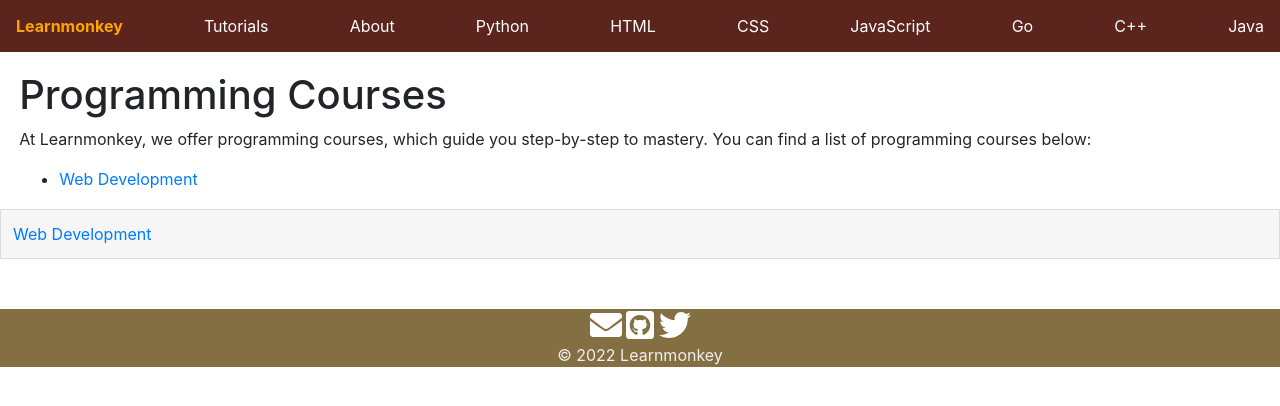
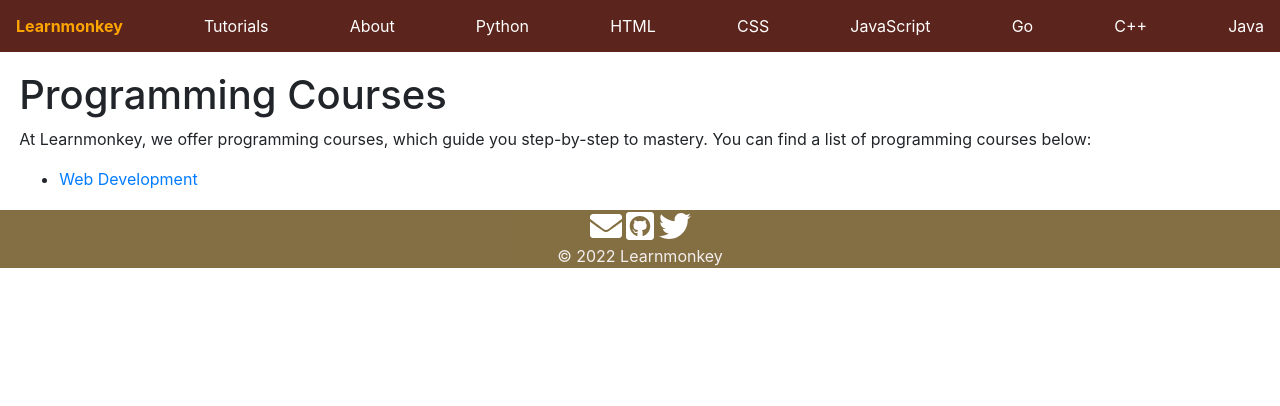
Before and after one commit to learnmonkey/learnmonkey.github.io, a Jekyll site: the page built from programming/courses/index.html, in a window 1280 px wide. Shown: the top 406 px of the page. Built offline with Jekyll 4.4.1, drawn with Linux system fonts in a browser that asks for light colours.

Commit message:
no need for a separate programming course layout

```diff
--- a/_layouts/programming-courses.html
+++ /dev/null
@@ -1,12 +0,0 @@
-<!doctype html>
-<html lang="en">
-    {%- include head.html -%}
-    <body>
-        {%- include nav.html -%}
-        <main>{{content}}</main>
-        <ul id="tutorials-list">
-              <a href="/programming/courses/web-dev/"><li>Web Development</li></a>
-        </ul>
-        {%- include footer.html -%}
-    </body>
-</html>
--- a/programming/courses/index.html
+++ b/programming/courses/index.html
@@ -1,7 +1,7 @@
 ---
 title: Programming Courses
 permalink: /programming/courses/
-layout: programming-courses
+layout: default
 ---
 <h1>Programming Courses</h1>
 <p>At Learnmonkey, we offer programming courses, which guide you step-by-step to mastery. You can find a list of programming courses below: </p>
```
